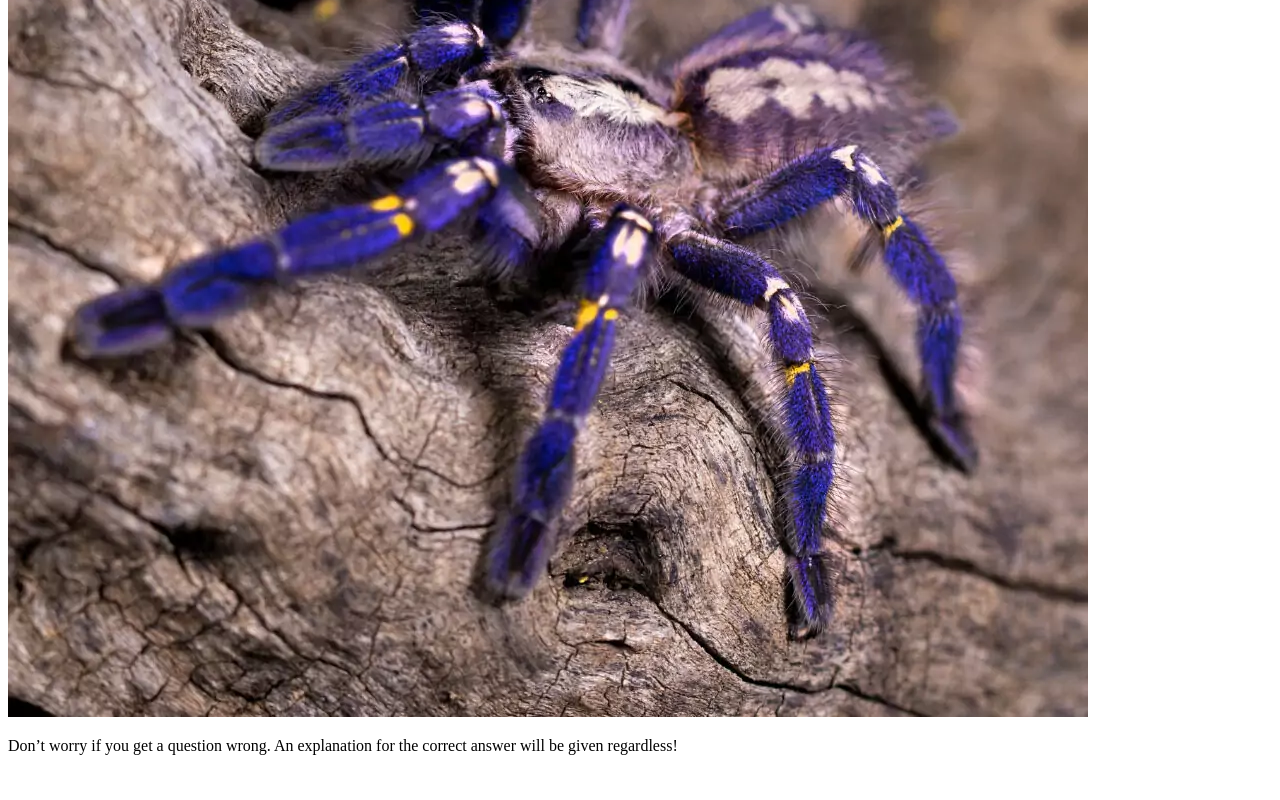
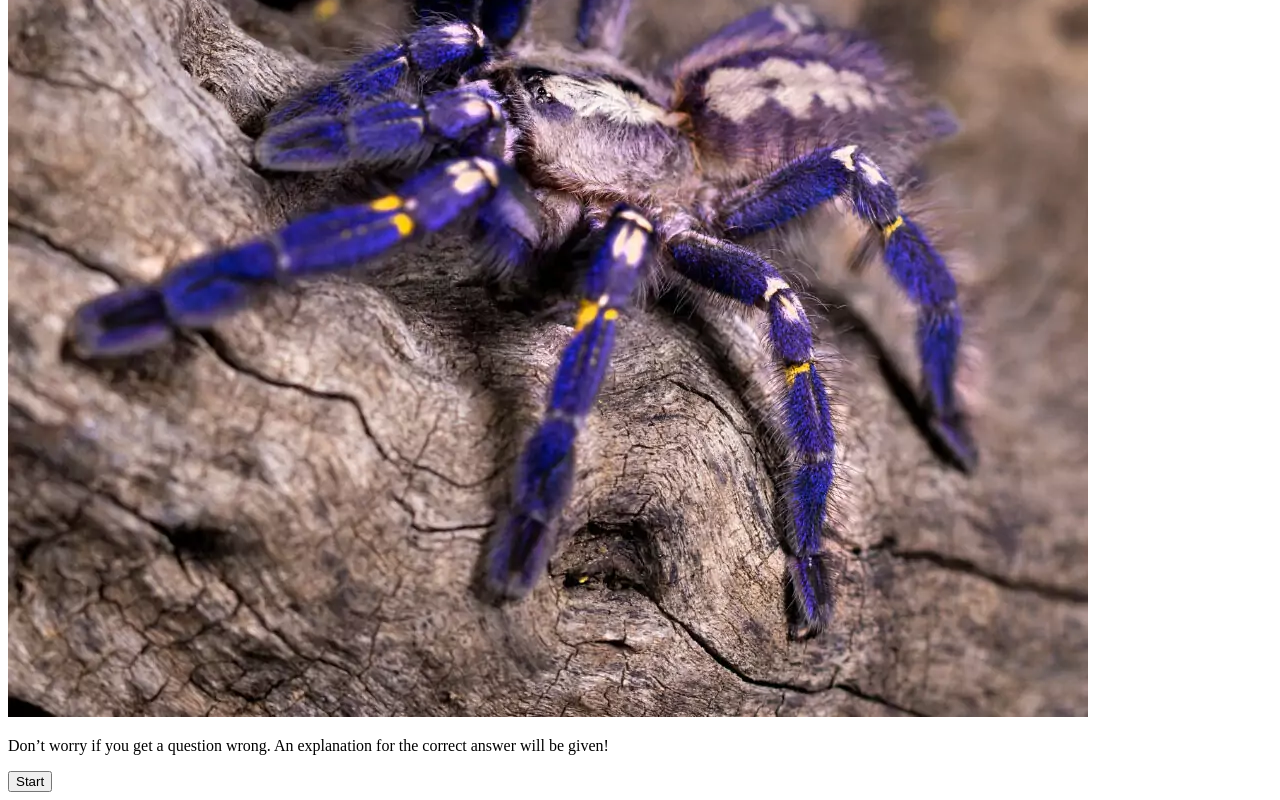
Before and after one commit to Fae-coded/Spider-Quiz, a plain HTML site: page index.html in a window 1280 px wide. Shown: the part 493-1293 px from the top of the page. Before the commit the page ends 1264 px from the top, so only its background shows below. Drawn offline with Linux system fonts and the light colour scheme; a script that the page names is missing.

Commit message:
Add alt text and start button

```diff
--- a/index.html
+++ b/index.html
@@ -20,11 +20,9 @@
         <li>Total score is calculated and given at the end of the quiz. You can score 1 point for each correct answer and score a total of 8 points overall.</li>
         <li>To start the quiz please click on "Start" below.</li>
     </ul>
-    <img src="assets/images/How-to-spider.webp">
-
-<p>Don’t worry if you get a question wrong. An explanation for the correct answer will be given regardless!</p>
-<!--Add start button-->
-
+    <img src="assets/images/How-to-spider.webp" alt="Sapphire Ornamental Spider">
+<p>Don’t worry if you get a question wrong. An explanation for the correct answer will be given!</p>
+<button type="button" id="start">Start</button>
     <script src="index.js"></script>
   </body>
 </html>
```
